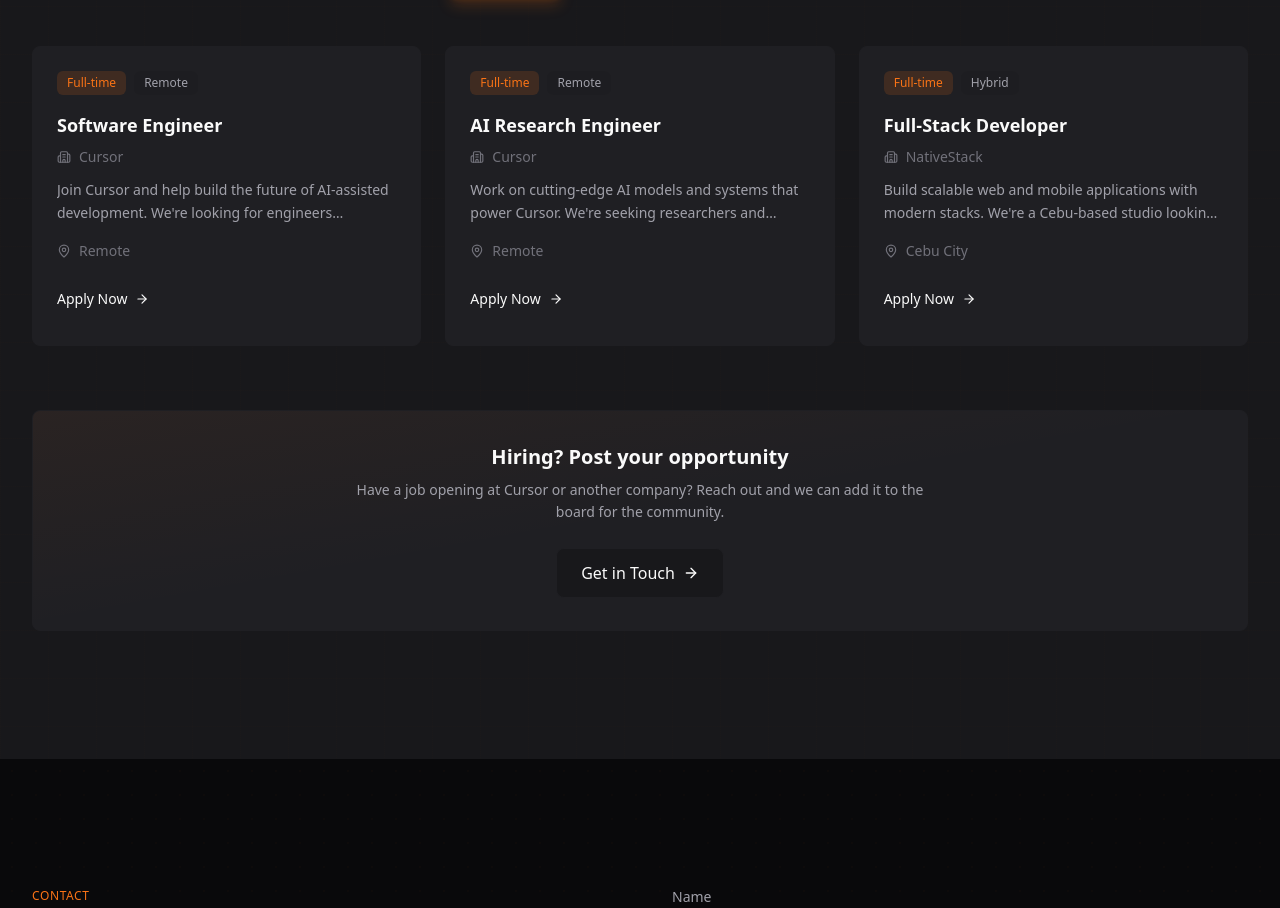
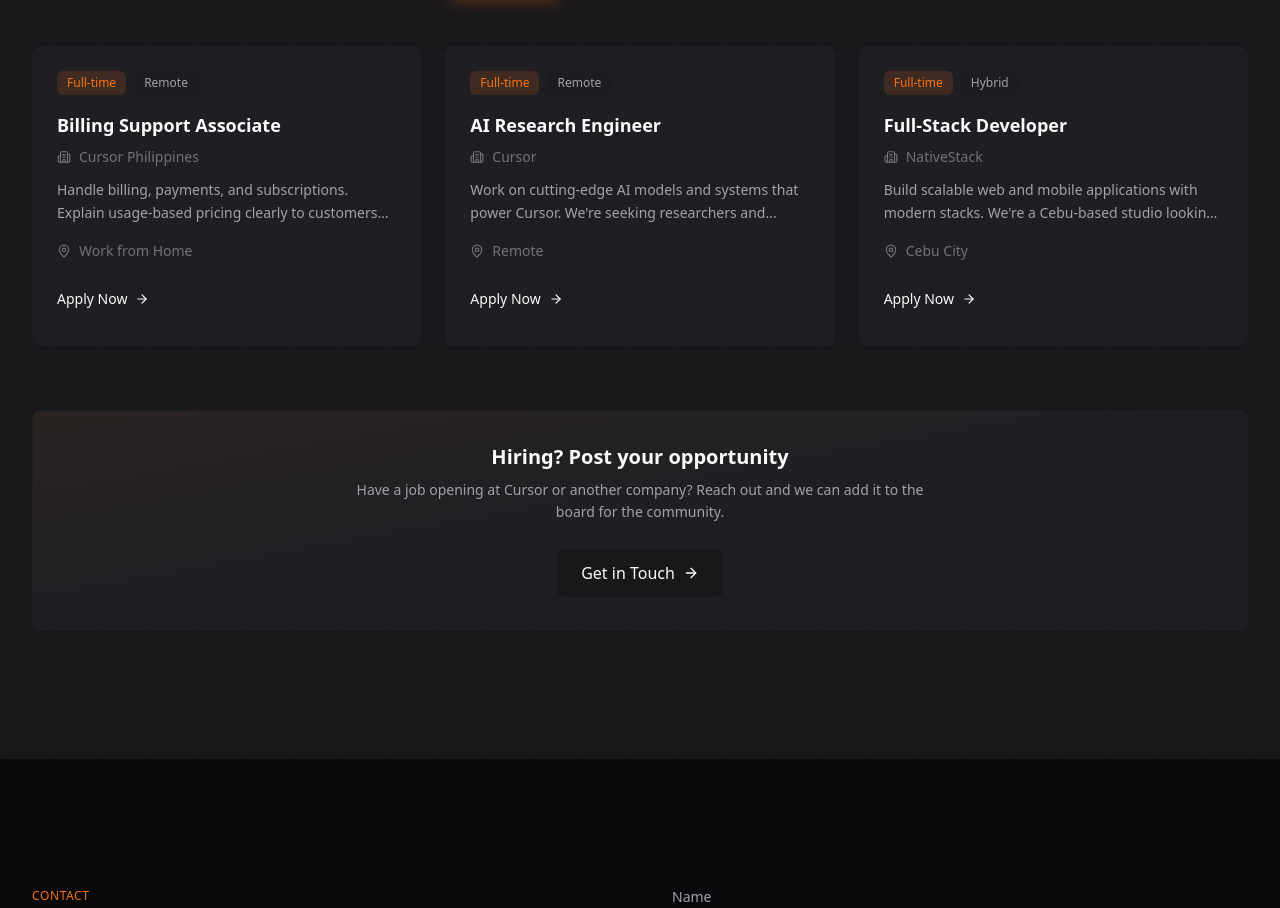
Before and after one commit to danteocualesjr/cursor-cebu3, a Next.js app: page / in a window 1280 px wide. Shown: the part 9136-10044 px from the top of the page. Built offline with nearby package versions, Linux system fonts and the light colour scheme.

Commit message:
updated opportunities section

```diff
--- a/src/data/opportunities.ts
+++ b/src/data/opportunities.ts
@@ -28,15 +28,15 @@
 
 export const opportunities: JobOpportunity[] = [
   {
-    id: "cursor-eng-2025",
-    title: "Software Engineer",
-    company: "Cursor",
+    id: "billing-support-associate-2025",
+    title: "Billing Support Associate",
+    company: "Cursor Philippines",
     description:
-      "Join Cursor and help build the future of AI-assisted development. We're looking for engineers passionate about developer tools and AI who want to shape how millions of developers write code.",
+      "Handle billing, payments, and subscriptions. Explain usage-based pricing clearly to customers via email and chat. Remote role.",
     type: "full-time",
     workMode: "remote",
-    location: "Remote",
-    applyUrl: "https://cursor.com/careers",
+    location: "Work from Home",
+    applyUrl: "https://ph.indeed.com/job/billing-support-associate-7625fd9668269188",
     postedAt: "2025-02-01",
   },
   {
```
